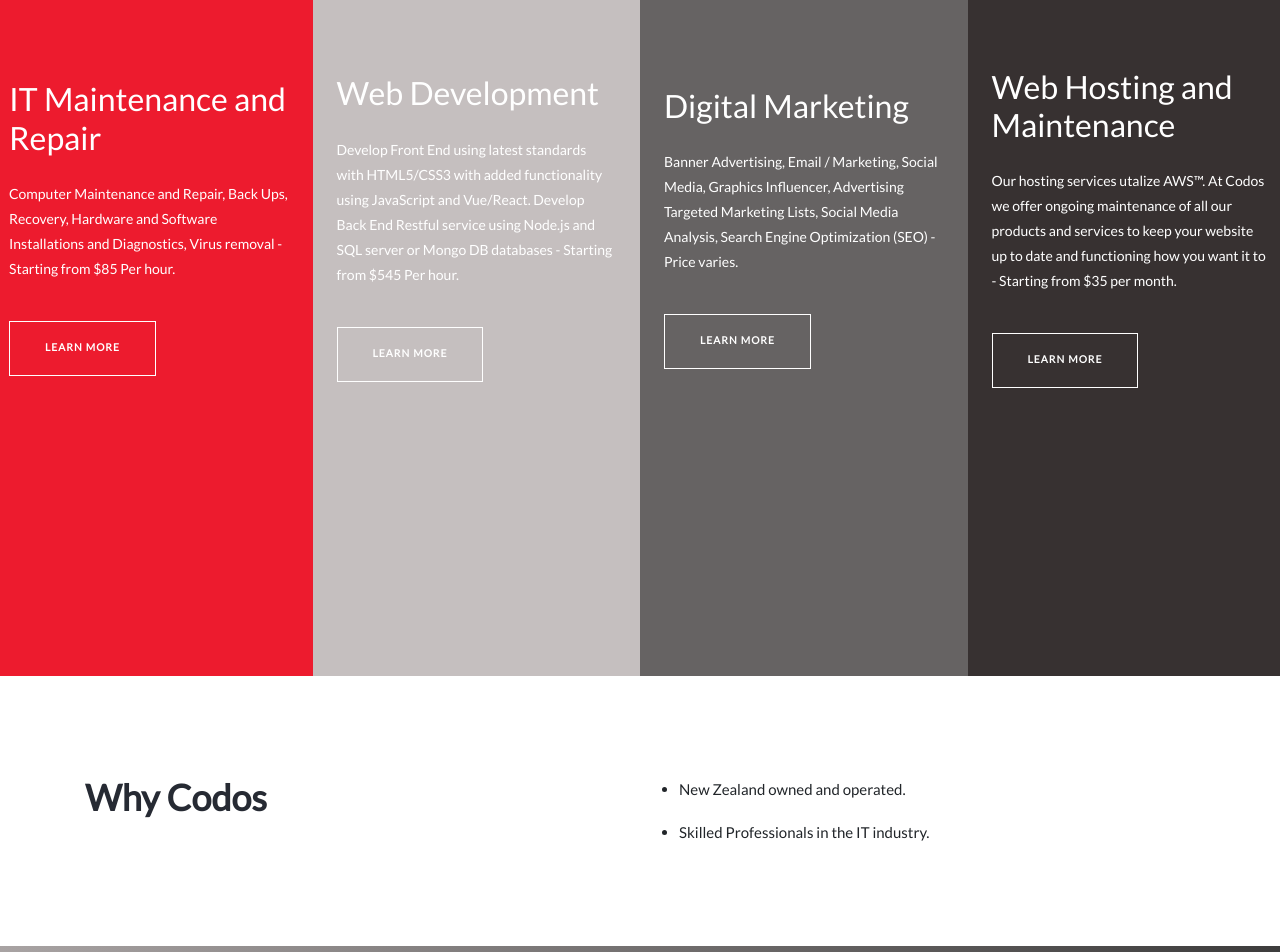
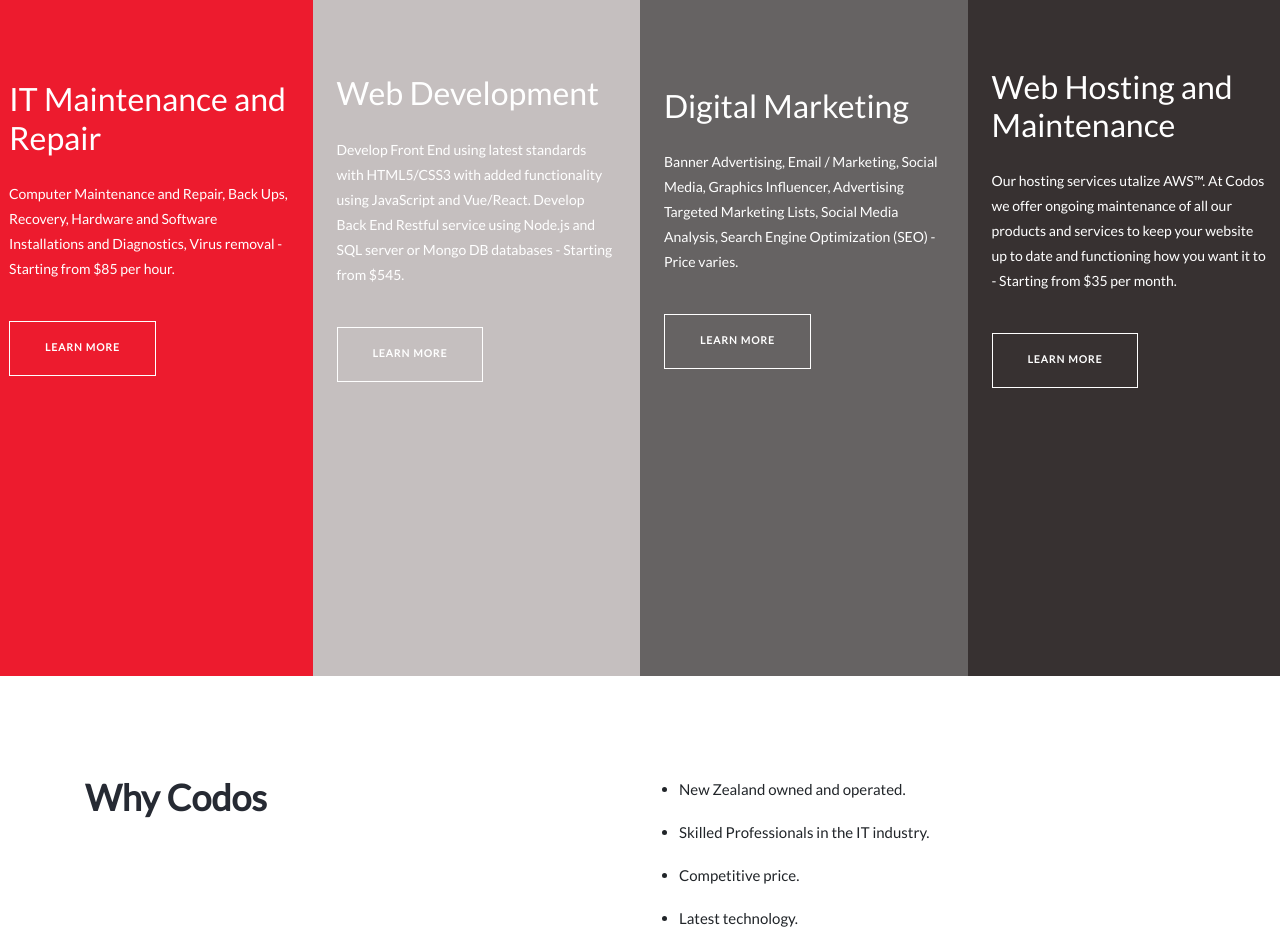
Before and after one commit to dulinnan/codos_react, a React (Create React App) app: page / in a window 1280 px wide. Shown: the part 1820-2772 px from the top of the page. Built offline with nearby package versions, Linux system fonts and the light colour scheme; what webfontloader would draw is missing.

Commit message:
:rotating_light: added literal
added literal

```diff
--- a/src/components/PriceTable.tsx
+++ b/src/components/PriceTable.tsx
@@ -31,7 +31,8 @@
                             <ul>
                                 <li>New Zealand owned and operated. </li>
                                 <li>Skilled Professionals in the IT industry.</li>
-
+                                <li>Competitive price.</li>
+                                <li>Latest technology.</li>
                             </ul>
                         </div>
                     </div>
--- a/src/components/Service.tsx
+++ b/src/components/Service.tsx
@@ -48,7 +48,7 @@
                                     <div style={{minHeight: "100px"}}>
                                         <p style={{color: "#FFFFFF"}}>
                                             Computer Maintenance and Repair, Back Ups, Recovery, Hardware and Software
-                                            Installations and Diagnostics, Virus removal - Starting from $85 Per hour.
+                                            Installations and Diagnostics, Virus removal - Starting from $85 per hour.
                                         </p>
                                     </div>
                                     <Link to="/service/it-maintenance-and-repair" className="btn">
@@ -65,7 +65,7 @@
                                         <p style={{color: "#FFFFFF"}}>
                                             Develop Front End using latest standards with HTML5/CSS3 with added
                                             functionality using JavaScript and Vue/React. Develop Back End Restful
-                                            service using Node.js and SQL server or Mongo DB databases - Starting from $545 Per hour.
+                                            service using Node.js and SQL server or Mongo DB databases - Starting from $545.
                                         </p>
                                     </div>
                                     <Link to="/service/web-development" className="btn">
```
